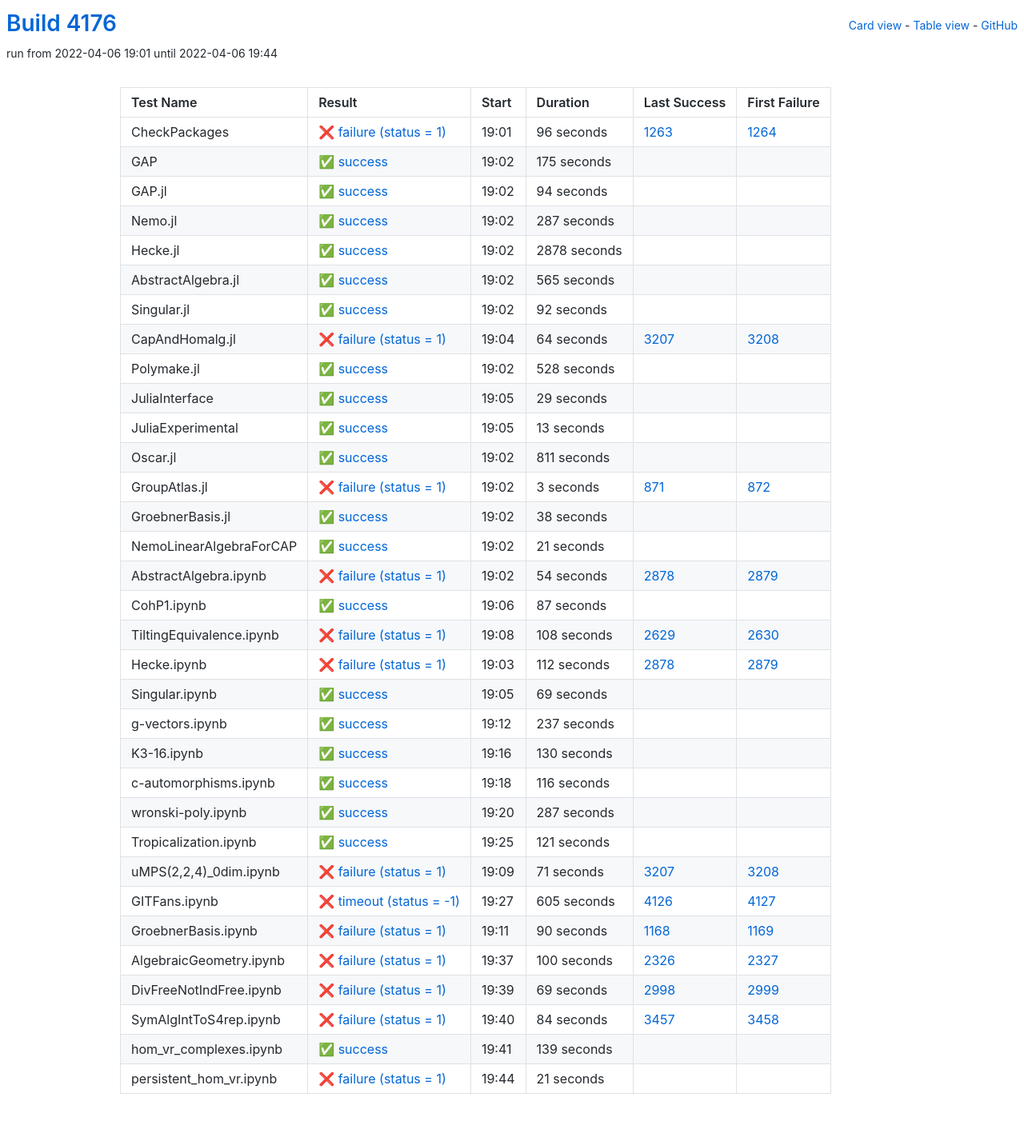
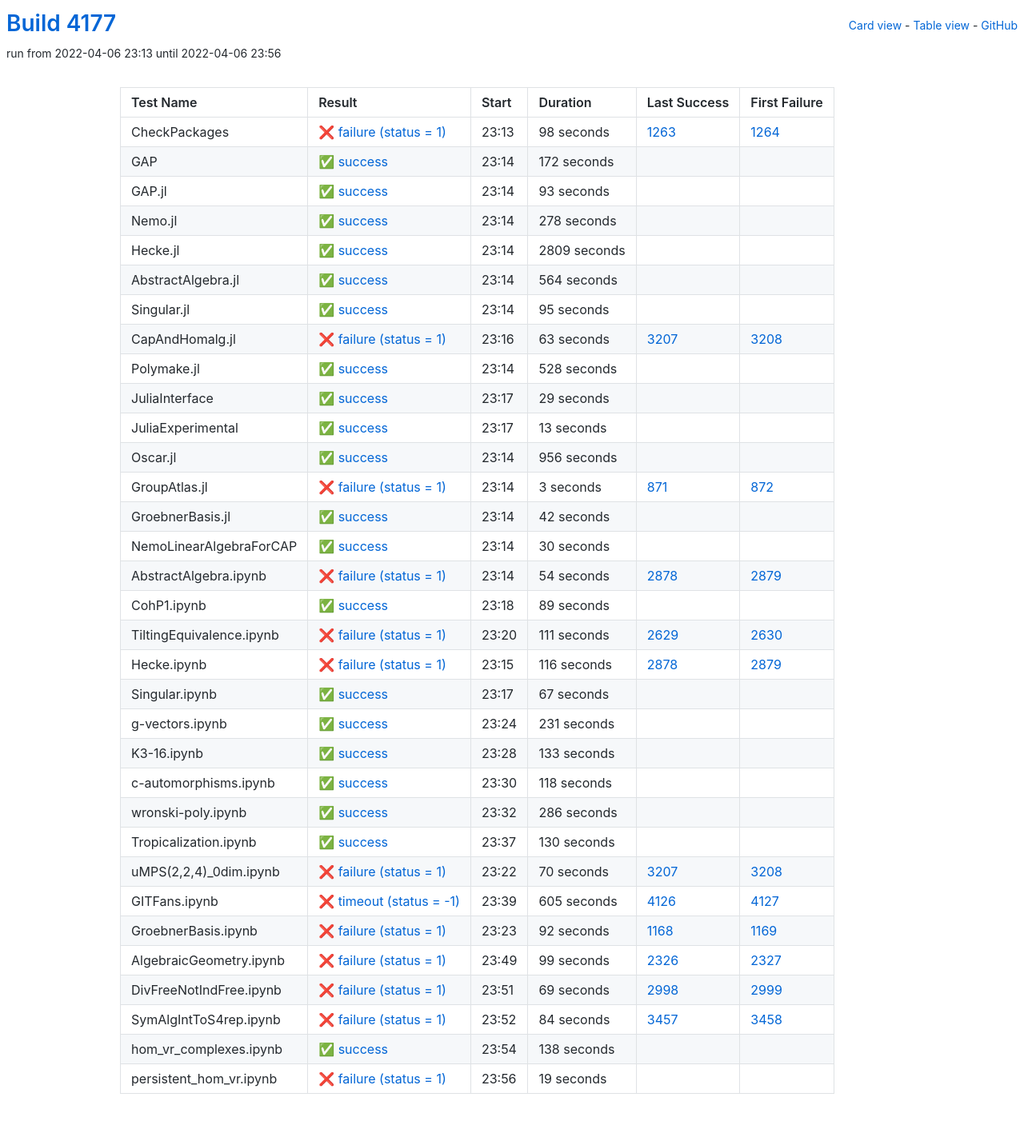
Before and after one commit to oscar-system/oscar-ci-status-stable, a Jekyll site: the page built from table.html, in a window 1280 px wide. Shown: the whole page at 80% size. Built offline with Jekyll 4.4.1, drawn with Linux system fonts in a browser that asks for light colours.

Commit message:
Build #4177

```diff
--- a/_data/ci.yml
+++ b/_data/ci.yml
@@ -1,6 +1,6 @@
 ---
-build: 4176
-build_url: https://oscarci.mathematik.uni-kl.de/job/oscar-stable/4176/
+build: 4177
+build_url: https://oscarci.mathematik.uni-kl.de/job/oscar-stable/4177/
 job: oscar-stable
 organization: oscar-system
 repo: oscar-ci-status-stable
@@ -8,104 +8,104 @@ repourl: https://github.com/oscar-system/oscar-ci-status-stable
 tests:
 - name: CheckPackages
   id: checkpackages
-  log: https://oscarci.mathematik.uni-kl.de/job/oscar-stable/4176/artifact/logs/build-4176/CheckPackages.log
-  start: 2022-04-06 19:01
+  log: https://oscarci.mathematik.uni-kl.de/job/oscar-stable/4177/artifact/logs/build-4177/CheckPackages.log
+  start: 2022-04-06 23:13
   success: false
   exitcode: 1
   status: failure
-  duration: 96
+  duration: 98
   last_success: 1263
   last_success_url: https://oscarci.mathematik.uni-kl.de/job/oscar-stable/1263/
   first_failure: 1264
   first_failure_url: https://oscarci.mathematik.uni-kl.de/job/oscar-stable/1264/
 - name: GAP
   id: gap
-  log: https://oscarci.mathematik.uni-kl.de/job/oscar-stable/4176/artifact/logs/build-4176/GAP.log
-  start: 2022-04-06 19:02
+  log: https://oscarci.mathematik.uni-kl.de/job/oscar-stable/4177/artifact/logs/build-4177/GAP.log
+  start: 2022-04-06 23:14
   success: true
   exitcode: 0
   status: success
-  duration: 175
+  duration: 172
   last_success: false
   last_success_url:
   first_failure: false
   first_failure_url:
 - name: GAP.jl
   id: gap-jl
-  log: https://oscarci.mathematik.uni-kl.de/job/oscar-stable/4176/artifact/logs/build-4176/GAP.jl.log
-  start: 2022-04-06 19:02
+  log: https://oscarci.mathematik.uni-kl.de/job/oscar-stable/4177/artifact/logs/build-4177/GAP.jl.log
+  start: 2022-04-06 23:14
   success: true
   exitcode: 0
   status: success
-  duration: 94
+  duration: 93
   last_success: false
   last_success_url:
   first_failure: false
   first_failure_url:
 - name: Nemo.jl
   id: nemo-jl
-  log: https://oscarci.mathematik.uni-kl.de/job/oscar-stable/4176/artifact/logs/build-4176/Nemo.jl.log
-  start: 2022-04-06 19:02
+  log: https://oscarci.mathematik.uni-kl.de/job/oscar-stable/4177/artifact/logs/build-4177/Nemo.jl.log
+  start: 2022-04-06 23:14
   success: true
   exitcode: 0
   status: success
-  duration: 287
+  duration: 278
   last_success: false
   last_success_url:
   first_failure: false
   first_failure_url:
 - name: Hecke.jl
   id: hecke-jl
-  log: https://oscarci.mathematik.uni-kl.de/job/oscar-stable/4176/artifact/logs/build-4176/Hecke.jl.log
-  start: 2022-04-06 19:02
+  log: https://oscarci.mathematik.uni-kl.de/job/oscar-stable/4177/artifact/logs/build-4177/Hecke.jl.log
+  start: 2022-04-06 23:14
   success: true
   exitcode: 0
   status: success
-  duration: 2878
+  duration: 2809
   last_success: false
   last_success_url:
   first_failure: false
   first_failure_url:
 - name: AbstractAlgebra.jl
   id: abstractalgebra-jl
-  log: https://oscarci.mathematik.uni-kl.de/job/oscar-stable/4176/artifact/logs/build-4176/AbstractAlgebra.jl.log
-  start: 2022-04-06 19:02
+  log: https://oscarci.mathematik.uni-kl.de/job/oscar-stable/4177/artifact/logs/build-4177/AbstractAlgebra.jl.log
+  start: 2022-04-06 23:14
   success: true
   exitcode: 0
   status: success
-  duration: 565
+  duration: 564
   last_success: false
   last_success_url:
   first_failure: false
   first_failure_url:
 - name: Singular.jl
   id: singular-jl
-  log: https://oscarci.mathematik.uni-kl.de/job/oscar-stable/4176/artifact/logs/build-4176/Singular.jl.log
-  start: 2022-04-06 19:02
+  log: https://oscarci.mathematik.uni-kl.de/job/oscar-stable/4177/artifact/logs/build-4177/Singular.jl.log
+  start: 2022-04-06 23:14
   success: true
   exitcode: 0
   status: success
-  duration: 92
+  duration: 95
   last_success: false
   last_success_url:
   first_failure: false
   first_failure_url:
 - name: CapAndHomalg.jl
   id: capandhomalg-jl
-  log: https://oscarci.mathematik.uni-kl.de/job/oscar-stable/4176/artifact/logs/build-4176/CapAndHomalg.jl.log
-  start: 2022-04-06 19:04
+  log: https://oscarci.mathematik.uni-kl.de/job/oscar-stable/4177/artifact/logs/build-4177/CapAndHomalg.jl.log
+  start: 2022-04-06 23:16
   success: false
   exitcode: 1
   status: failure
-  duration: 64
+  duration: 63
   last_success: 3207
   last_success_url: https://oscarci.mathematik.uni-kl.de/job/oscar-stable/3207/
   first_failure: 3208
   first_failure_url: https://oscarci.mathematik.uni-kl.de/job/oscar-stable/3208/
 - name: Polymake.jl
   id: polymake-jl
-  log: https://oscarci.mathematik.uni-kl.de/job/oscar-stable/4176/artifact/logs/build-4176/Polymake.jl.log
-  start: 2022-04-06 19:02
+  log: https://oscarci.mathematik.uni-kl.de/job/oscar-stable/4177/artifact/logs/build-4177/Polymake.jl.log
+  start: 2022-04-06 23:14
   success: true
   exitcode: 0
   status: success
@@ -116,8 +116,8 @@ tests:
   first_failure_url:
 - name: JuliaInterface
   id: juliainterface
-  log: https://oscarci.mathematik.uni-kl.de/job/oscar-stable/4176/artifact/logs/build-4176/JuliaInterface.log
-  start: 2022-04-06 19:05
+  log: https://oscarci.mathematik.uni-kl.de/job/oscar-stable/4177/artifact/logs/build-4177/JuliaInterface.log
+  start: 2022-04-06 23:17
   success: true
   exitcode: 0
   status: success
@@ -128,8 +128,8 @@ tests:
   first_failure_url:
 - name: JuliaExperimental
   id: juliaexperimental
-  log: https://oscarci.mathematik.uni-kl.de/job/oscar-stable/4176/artifact/logs/build-4176/JuliaExperimental.log
-  start: 2022-04-06 19:05
+  log: https://oscarci.mathematik.uni-kl.de/job/oscar-stable/4177/artifact/logs/build-4177/JuliaExperimental.log
+  start: 2022-04-06 23:17
   success: true
   exitcode: 0
   status: success
@@ -140,20 +140,20 @@ tests:
   first_failure_url:
 - name: Oscar.jl
   id: oscar-jl
-  log: https://oscarci.mathematik.uni-kl.de/job/oscar-stable/4176/artifact/logs/build-4176/Oscar.jl.log
-  start: 2022-04-06 19:02
+  log: https://oscarci.mathematik.uni-kl.de/job/oscar-stable/4177/artifact/logs/build-4177/Oscar.jl.log
+  start: 2022-04-06 23:14
   success: true
   exitcode: 0
   status: success
-  duration: 811
+  duration: 956
   last_success: false
   last_success_url:
   first_failure: false
   first_failure_url:
 - name: GroupAtlas.jl
   id: groupatlas-jl
-  log: https://oscarci.mathematik.uni-kl.de/job/oscar-stable/4176/artifact/logs/build-4176/GroupAtlas.jl.log
-  start: 2022-04-06 19:02
+  log: https://oscarci.mathematik.uni-kl.de/job/oscar-stable/4177/artifact/logs/build-4177/GroupAtlas.jl.log
+  start: 2022-04-06 23:14
   success: false
   exitcode: 1
   status: failure
@@ -164,32 +164,32 @@ tests:
   first_failure_url: https://oscarci.mathematik.uni-kl.de/job/oscar-stable/872/
 - name: GroebnerBasis.jl
   id: groebnerbasis-jl
-  log: https://oscarci.mathematik.uni-kl.de/job/oscar-stable/4176/artifact/logs/build-4176/GroebnerBasis.jl.log
-  start: 2022-04-06 19:02
+  log: https://oscarci.mathematik.uni-kl.de/job/oscar-stable/4177/artifact/logs/build-4177/GroebnerBasis.jl.log
+  start: 2022-04-06 23:14
   success: true
   exitcode: 0
   status: success
-  duration: 38
+  duration: 42
   last_success: false
   last_success_url:
   first_failure: false
   first_failure_url:
 - name: NemoLinearAlgebraForCAP
   id: nemolinearalgebraforcap
-  log: https://oscarci.mathematik.uni-kl.de/job/oscar-stable/4176/artifact/logs/build-4176/NemoLinearAlgebraForCAP.log
-  start: 2022-04-06 19:02
+  log: https://oscarci.mathematik.uni-kl.de/job/oscar-stable/4177/artifact/logs/build-4177/NemoLinearAlgebraForCAP.log
+  start: 2022-04-06 23:14
   success: true
   exitcode: 0
   status: success
-  duration: 21
+  duration: 30
   last_success: false
   last_success_url:
   first_failure: false
   first_failure_url:
 - name: AbstractAlgebra.ipynb
   id: abstractalgebra-ipynb
-  log: https://oscarci.mathematik.uni-kl.de/job/oscar-stable/4176/artifact/logs/build-4176/AbstractAlgebra.ipynb.log
-  start: 2022-04-06 19:02
+  log: https://oscarci.mathematik.uni-kl.de/job/oscar-stable/4177/artifact/logs/build-4177/AbstractAlgebra.ipynb.log
+  start: 2022-04-06 23:14
   success: false
   exitcode: 1
   status: failure
@@ -200,68 +200,104 @@ tests:
   first_failure_url: https://oscarci.mathematik.uni-kl.de/job/oscar-stable/2879/
 - name: CohP1.ipynb
   id: cohp1-ipynb
-  log: https://oscarci.mathematik.uni-kl.de/job/oscar-stable/4176/artifact/logs/build-4176/CohP1.ipynb.log
-  start: 2022-04-06 19:06
+  log: https://oscarci.mathematik.uni-kl.de/job/oscar-stable/4177/artifact/logs/build-4177/CohP1.ipynb.log
+  start: 2022-04-06 23:18
   success: true
   exitcode: 0
   status: success
-  duration: 87
+  duration: 89
   last_success: false
   last_success_url:
   first_failure: false
   first_failure_url:
 - name: TiltingEquivalence.ipynb
   id: tiltingequivalence-ipynb
-  log: https://oscarci.mathematik.uni-kl.de/job/oscar-stable/4176/artifact/logs/build-4176/TiltingEquivalence.ipynb.log
-  start: 2022-04-06 19:08
+  log: https://oscarci.mathematik.uni-kl.de/job/oscar-stable/4177/artifact/logs/build-4177/TiltingEquivalence.ipynb.log
+  start: 2022-04-06 23:20
   success: false
   exitcode: 1
   status: failure
-  duration: 108
+  duration: 111
   last_success: 2629
   last_success_url: https://oscarci.mathematik.uni-kl.de/job/oscar-stable/2629/
   first_failure: 2630
   first_failure_url: https://oscarci.mathematik.uni-kl.de/job/oscar-stable/2630/
 - name: Hecke.ipynb
   id: hecke-ipynb
-  log: https://oscarci.mathematik.uni-kl.de/job/oscar-stable/4176/artifact/logs/build-4176/Hecke.ipynb.log
-  start: 2022-04-06 19:03
+  log: https://oscarci.mathematik.uni-kl.de/job/oscar-stable/4177/artifact/logs/build-4177/Hecke.ipynb.log
+  start: 2022-04-06 23:15
   success: false
   exitcode: 1
   status: failure
-  duration: 112
+  duration: 116
   last_success: 2878
   last_success_url: https://oscarci.mathematik.uni-kl.de/job/oscar-stable/2878/
   first_failure: 2879
   first_failure_url: https://oscarci.mathematik.uni-kl.de/job/oscar-stable/2879/
 - name: Singular.ipynb
   id: singular-ipynb
-  log: https://oscarci.mathematik.uni-kl.de/job/oscar-stable/4176/artifact/logs/build-4176/Singular.ipynb.log
-  start: 2022-04-06 19:05
+  log: https://oscarci.mathematik.uni-kl.de/job/oscar-stable/4177/artifact/logs/build-4177/Singular.ipynb.log
+  start: 2022-04-06 23:17
   success: true
   exitcode: 0
   status: success
-  duration: 69
+  duration: 67
   last_success: false
   last_success_url:
   first_failure: false
   first_failure_url:
 - name: g-vectors.ipynb
   id: g-vectors-ipynb
-  log: https://oscarci.mathematik.uni-kl.de/job/oscar-stable/4176/artifact/logs/build-4176/g-vectors.ipynb.log
-  start: 2022-04-06 19:12
+  log: https://oscarci.mathematik.uni-kl.de/job/oscar-stable/4177/artifact/logs/build-4177/g-vectors.ipynb.log
+  start: 2022-04-06 23:24
   success: true
   exitcode: 0
   status: success
-  duration: 237
+  duration: 231
   last_success: false
   last_success_url:
   first_failure: false
   first_failure_url:
 - name: K3-16.ipynb
   id: k3-16-ipynb
-  log: https://oscarci.mathematik.uni-kl.de/job/oscar-stable/4176/artifact/logs/build-4176/K3-16.ipynb.log
-  start: 2022-04-06 19:16
+  log: https://oscarci.mathematik.uni-kl.de/job/oscar-stable/4177/artifact/logs/build-4177/K3-16.ipynb.log
+  start: 2022-04-06 23:28
+  success: true
+  exitcode: 0
+  status: success
+  duration: 133
+  last_success: false
+  last_success_url:
+  first_failure: false
+  first_failure_url:
+- name: c-automorphisms.ipynb
+  id: c-automorphisms-ipynb
+  log: https://oscarci.mathematik.uni-kl.de/job/oscar-stable/4177/artifact/logs/build-4177/c-automorphisms.ipynb.log
+  start: 2022-04-06 23:30
+  success: true
+  exitcode: 0
+  status: success
+  duration: 118
+  last_success: false
+  last_success_url:
+  first_failure: false
+  first_failure_url:
+- name: wronski-poly.ipynb
+  id: wronski-poly-ipynb
+  log: https://oscarci.mathematik.uni-kl.de/job/oscar-stable/4177/artifact/logs/build-4177/wronski-poly.ipynb.log
+  start: 2022-04-06 23:32
+  success: true
+  exitcode: 0
+  status: success
+  duration: 286
+  last_success: false
+  last_success_url:
+  first_failure: false
+  first_failure_url:
+- name: Tropicalization.ipynb
+  id: tropicalization-ipynb
+  log: https://oscarci.mathematik.uni-kl.de/job/oscar-stable/4177/artifact/logs/build-4177/Tropicalization.ipynb.log
+  start: 2022-04-06 23:37
   success: true
   exitcode: 0
   status: success
@@ -270,58 +306,22 @@ tests:
   last_success_url:
   first_failure: false
   first_failure_url:
-- name: c-automorphisms.ipynb
-  id: c-automorphisms-ipynb
-  log: https://oscarci.mathematik.uni-kl.de/job/oscar-stable/4176/artifact/logs/build-4176/c-automorphisms.ipynb.log
-  start: 2022-04-06 19:18
-  success: true
-  exitcode: 0
-  status: success
-  duration: 116
-  last_success: false
-  last_success_url:
-  first_failure: false
-  first_failure_url:
-- name: wronski-poly.ipynb
-  id: wronski-poly-ipynb
-  log: https://oscarci.mathematik.uni-kl.de/job/oscar-stable/4176/artifact/logs/build-4176/wronski-poly.ipynb.log
-  start: 2022-04-06 19:20
-  success: true
-  exitcode: 0
-  status: success
-  duration: 287
-  last_success: false
-  last_success_url:
-  first_failure: false
-  first_failure_url:
-- name: Tropicalization.ipynb
-  id: tropicalization-ipynb
-  log: https://oscarci.mathematik.uni-kl.de/job/oscar-stable/4176/artifact/logs/build-4176/Tropicalization.ipynb.log
-  start: 2022-04-06 19:25
-  success: true
-  exitcode: 0
-  status: success
-  duration: 121
-  last_success: false
-  last_success_url:
-  first_failure: false
-  first_failure_url:
 - name: uMPS(2,2,4)_0dim.ipynb
   id: umps-2-2-4-0dim-ipynb
-  log: https://oscarci.mathematik.uni-kl.de/job/oscar-stable/4176/artifact/logs/build-4176/uMPS-2-2-4-_0dim.ipynb.log
-  start: 2022-04-06 19:09
+  log: https://oscarci.mathematik.uni-kl.de/job/oscar-stable/4177/artifact/logs/build-4177/uMPS-2-2-4-_0dim.ipynb.log
+  start: 2022-04-06 23:22
   success: false
   exitcode: 1
   status: failure
-  duration: 71
+  duration: 70
   last_success: 3207
   last_success_url: https://oscarci.mathematik.uni-kl.de/job/oscar-stable/3207/
   first_failure: 3208
   first_failure_url: https://oscarci.mathematik.uni-kl.de/job/oscar-stable/3208/
 - name: GITFans.ipynb
   id: gitfans-ipynb
-  log: https://oscarci.mathematik.uni-kl.de/job/oscar-stable/4176/artifact/logs/build-4176/GITFans.ipynb.log
-  start: 2022-04-06 19:27
+  log: https://oscarci.mathematik.uni-kl.de/job/oscar-stable/4177/artifact/logs/build-4177/GITFans.ipynb.log
+  start: 2022-04-06 23:39
   success: false
   exitcode: -1
   status: timeout
@@ -332,32 +332,32 @@ tests:
   first_failure_url: https://oscarci.mathematik.uni-kl.de/job/oscar-stable/4127/
 - name: GroebnerBasis.ipynb
   id: groebnerbasis-ipynb
-  log: https://oscarci.mathematik.uni-kl.de/job/oscar-stable/4176/artifact/logs/build-4176/GroebnerBasis.ipynb.log
-  start: 2022-04-06 19:11
+  log: https://oscarci.mathematik.uni-kl.de/job/oscar-stable/4177/artifact/logs/build-4177/GroebnerBasis.ipynb.log
+  start: 2022-04-06 23:23
   success: false
   exitcode: 1
   status: failure
-  duration: 90
+  duration: 92
   last_success: 1168
   last_success_url: https://oscarci.mathematik.uni-kl.de/job/oscar-stable/1168/
   first_failure: 1169
   first_failure_url: https://oscarci.mathematik.uni-kl.de/job/oscar-stable/1169/
 - name: AlgebraicGeometry.ipynb
   id: algebraicgeometry-ipynb
-  log: https://oscarci.mathematik.uni-kl.de/job/oscar-stable/4176/artifact/logs/build-4176/AlgebraicGeometry.ipynb.log
-  start: 2022-04-06 19:37
+  log: https://oscarci.mathematik.uni-kl.de/job/oscar-stable/4177/artifact/logs/build-4177/AlgebraicGeometry.ipynb.log
+  start: 2022-04-06 23:49
   success: false
   exitcode: 1
   status: failure
-  duration: 100
+  duration: 99
   last_success: 2326
   last_success_url: https://oscarci.mathematik.uni-kl.de/job/oscar-stable/2326/
   first_failure: 2327
   first_failure_url: https://oscarci.mathematik.uni-kl.de/job/oscar-stable/2327/
 - name: DivFreeNotIndFree.ipynb
   id: divfreenotindfree-ipynb
-  log: https://oscarci.mathematik.uni-kl.de/job/oscar-stable/4176/artifact/logs/build-4176/DivFreeNotIndFree.ipynb.log
-  start: 2022-04-06 19:39
+  log: https://oscarci.mathematik.uni-kl.de/job/oscar-stable/4177/artifact/logs/build-4177/DivFreeNotIndFree.ipynb.log
+  start: 2022-04-06 23:51
   success: false
   exitcode: 1
   status: failure
@@ -368,8 +368,8 @@ tests:
   first_failure_url: https://oscarci.mathematik.uni-kl.de/job/oscar-stable/2999/
 - name: SymAlgIntToS4rep.ipynb
   id: symalginttos4rep-ipynb
-  log: https://oscarci.mathematik.uni-kl.de/job/oscar-stable/4176/artifact/logs/build-4176/SymAlgIntToS4rep.ipynb.log
-  start: 2022-04-06 19:40
+  log: https://oscarci.mathematik.uni-kl.de/job/oscar-stable/4177/artifact/logs/build-4177/SymAlgIntToS4rep.ipynb.log
+  start: 2022-04-06 23:52
   success: false
   exitcode: 1
   status: failure
@@ -380,24 +380,24 @@ tests:
   first_failure_url: https://oscarci.mathematik.uni-kl.de/job/oscar-stable/3458/
 - name: hom_vr_complexes.ipynb
   id: hom-vr-complexes-ipynb
-  log: https://oscarci.mathematik.uni-kl.de/job/oscar-stable/4176/artifact/logs/build-4176/hom_vr_complexes.ipynb.log
-  start: 2022-04-06 19:41
+  log: https://oscarci.mathematik.uni-kl.de/job/oscar-stable/4177/artifact/logs/build-4177/hom_vr_complexes.ipynb.log
+  start: 2022-04-06 23:54
   success: true
   exitcode: 0
   status: success
-  duration: 139
+  duration: 138
   last_success: false
   last_success_url:
   first_failure: false
   first_failure_url:
 - name: persistent_hom_vr.ipynb
   id: persistent-hom-vr-ipynb
-  log: https://oscarci.mathematik.uni-kl.de/job/oscar-stable/4176/artifact/logs/build-4176/persistent_hom_vr.ipynb.log
-  start: 2022-04-06 19:44
+  log: https://oscarci.mathematik.uni-kl.de/job/oscar-stable/4177/artifact/logs/build-4177/persistent_hom_vr.ipynb.log
+  start: 2022-04-06 23:56
   success: false
   exitcode: 1
   status: failure
-  duration: 21
+  duration: 19
   last_success: false
   last_success_url:
   first_failure: false
```
Also changed, not shown: README.md.
